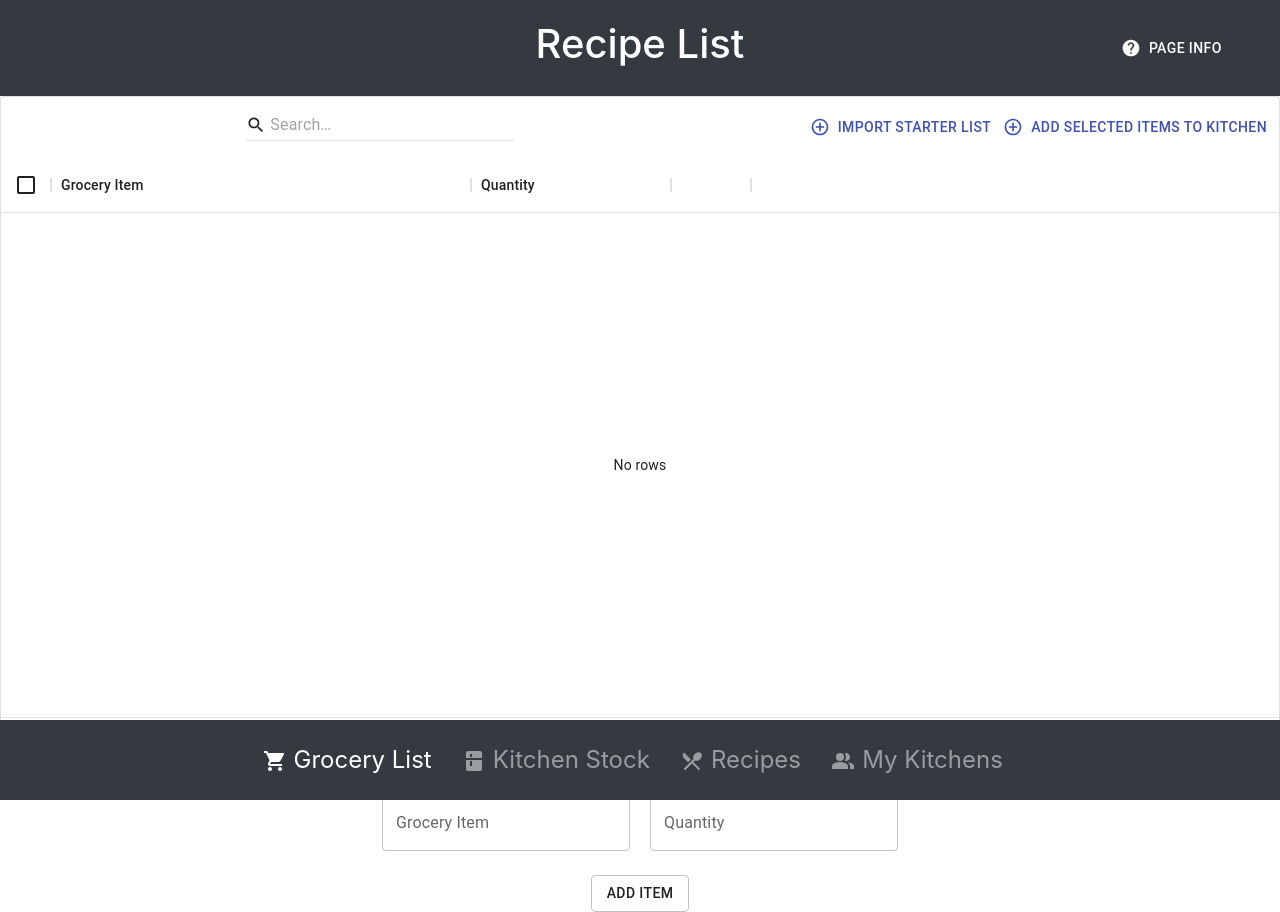
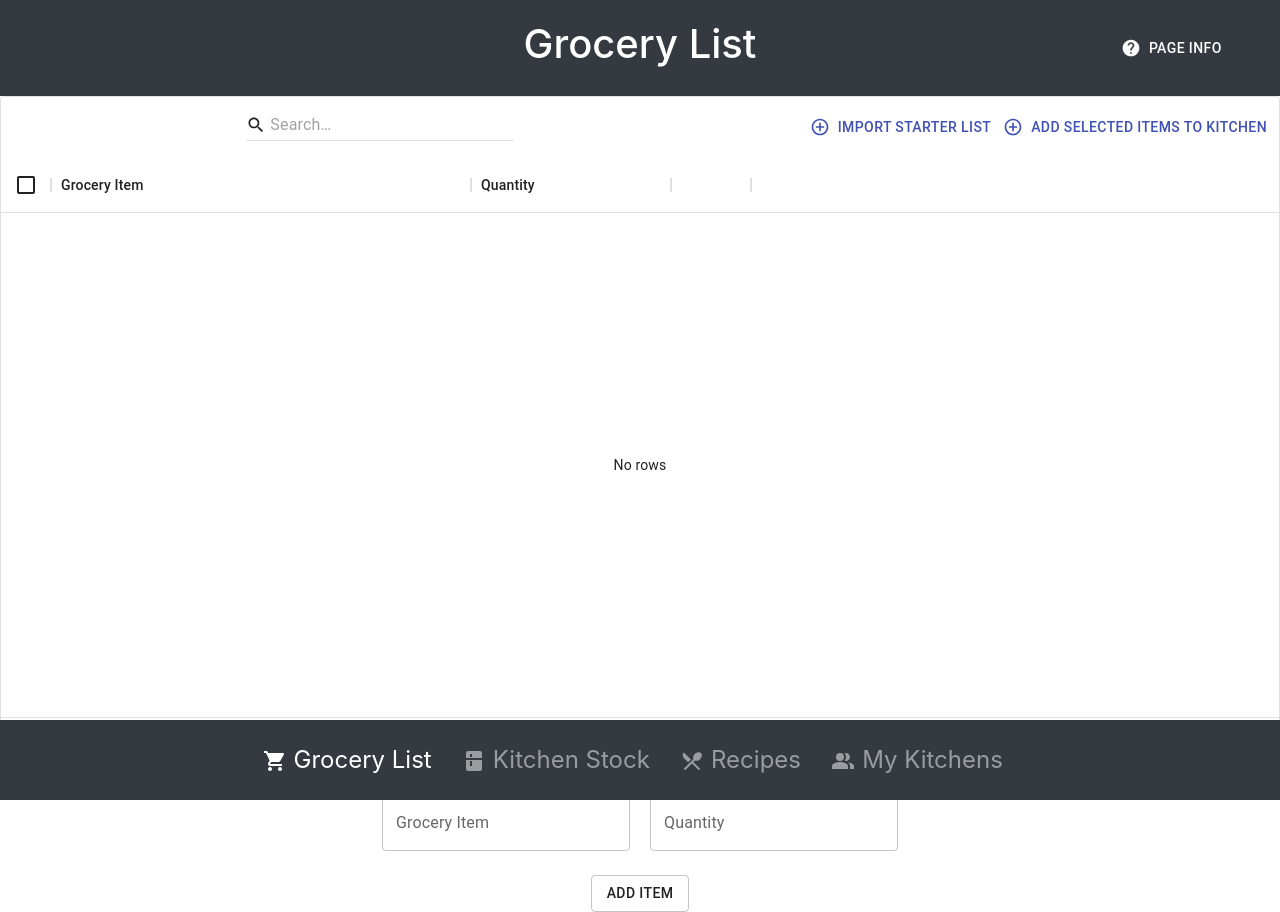
Before and after one commit to lucasoooooo/Kitchen-Kompanian, a React (Create React App) app in the folder kitch-komp/: page /#/ in a window 1280 px wide. Built offline with nearby package versions, Linux system fonts and the light colour scheme.

Commit message:
Grocery List header

```diff
--- a/kitch-komp/src/components/GroceryList.jsx
+++ b/kitch-komp/src/components/GroceryList.jsx
@@ -179,7 +179,7 @@ class GroceryList extends Component {
 
             </Grid>
             <Grid item sm={8}>
-              <h1 textalign='center'>Recipe List</h1>
+              <h1 textalign='center'>Grocery List</h1>
             </Grid>
             <Grid item sm>
               <Button startIcon={<QuestionMarkIcon />} style={{color: "white"}} onClick={this.handleInfoClicked}>
```
